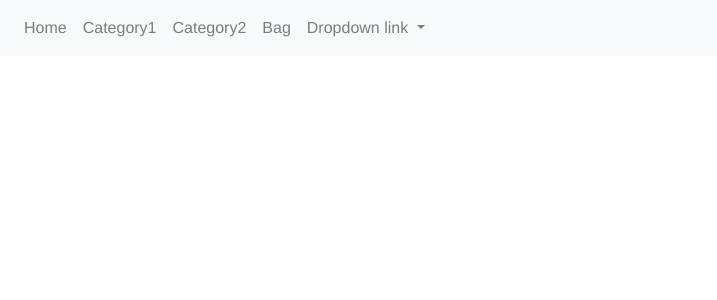
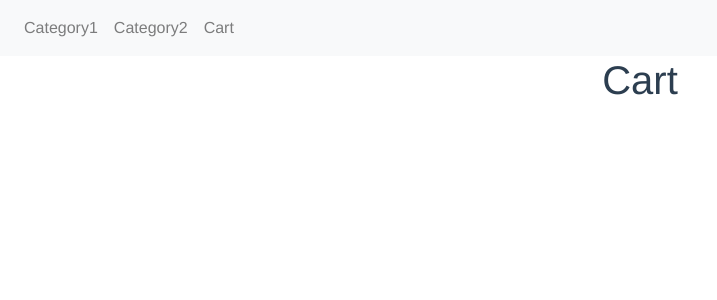
Before and after one commit to potatbut/vuexed, a Vue app: page /#/Cart in a window 1280 px wide. Shown: the top 300 px of the page, without its empty margins (0-717 px from the left). Built offline with nearby package versions, Linux system fonts and the light colour scheme.

Commit message:
Add cart

```diff
--- /dev/null
+++ b/src/components/CartItem.vue
@@ -0,0 +1,29 @@
+<template>
+    <div class="cartItem">
+        <img :src="cartItemData.url" class="card-img-top">
+        <h5 class="card-title" >{{cartItemData.title}}</h5>
+        <button  href="#" class="btn btn-primary">Delete</button>
+    </div>
+
+</template>
+
+<script>
+export default {
+    name: 'CartItem',
+    props: {
+        cartItemData: {
+            type: Object,
+            default() {
+                return {}
+            }
+        }
+    }
+}
+</script>
+
+<style >
+    .cartItem {
+        width: 250px;
+
+    }
+</style>
--- a/src/components/Header.vue
+++ b/src/components/Header.vue
@@ -15,31 +15,13 @@
             <div class="collapse navbar-collapse" id="navbarNavDropdown">
                 <ul class="navbar-nav">
                     <li class="nav-item">
-                        <router-link to="/" class="nav-link">Home</router-link>
-                    </li>
-                    <li class="nav-item">
                         <router-link to="/category1" class="nav-link">Category1</router-link>
                     </li>
                     <li class="nav-item">
                         <router-link to="/category2" class="nav-link">Category2</router-link>
                     </li>
                     <li class="nav-item">
-                        <router-link to="/bag" class="nav-link">Bag</router-link>
-                    </li>
-                    <li class="nav-item dropdown">
-                        <a
-                            class="nav-link dropdown-toggle"
-                            href="#" id="navbarDropdownMenuLink"
-                            role="button"
-                            data-toggle="dropdown"
-                            aria-haspopup="true"
-                            aria-expanded="false"
-                        >
-                        Dropdown link
-                        </a>
-                        <div class="dropdown-menu" aria-labelledby="navbarDropdownMenuLink">
-                            <a class="dropdown-item" href="#">Action</a>
-                        </div>
+                        <router-link to="/cart" class="nav-link">Cart</router-link>
                     </li>
                 </ul>
             </div>
--- /dev/null
+++ b/src/components/Item.vue
@@ -0,0 +1,27 @@
+<template>
+    <div catalogItem>
+    <img :src="item.url" class="card-img-top">
+    <h5 class="card-title" >{{item.title}}</h5>
+    <button @click="addToCart()" href="#" class="btn btn-primary">Add to cart</button>
+    </div>
+
+</template>
+
+<script>
+export default {
+    name: 'Item',
+    props: {
+        item: {
+            type: Object,
+            default() {
+                return{}
+            }
+        }
+    },
+    methods: {
+        addToCart() {
+            this.$emit('addToCart', this.item)
+        }
+    }
+}
+</script>
--- a/src/components/Page.vue
+++ b/src/components/Page.vue
@@ -2,22 +2,40 @@
   <div class="page" >
     <h1>Component Test</h1>
       <div class="card-deck cards">
-        <div class="card-body" v-for="product in allProducts" :key="product.id" style="width: 300px">
-          <img :src="product.url" class="card-img-top" alt="...">
-          <h5 class="card-title">{{product.title}}</h5>
-          <a href="#" class="btn btn-primary">Go somewhere</a>
-        </div>
+        <Item
+          class="card-body"
+          v-for="product in allProducts"
+          :key="product.id"
+          style="width: 300px"
+          :id="product.id"
+          :item="product"
+          @addToCart="addToCart"
+        />
       </div>
   </div>
 </template>
 
 <script>
 import { mapGetters } from 'vuex'
+import { mapActions } from 'vuex'
+import Item from '../components/Item'
+
 export default {
   name: 'Page',
   computed: mapGetters(['allProducts']),
   async mounted() {
     this.$store.dispatch('fetchProducts')
+  },
+  components: {
+    Item,
+  },
+  methods: {
+    ...mapActions([
+      'add_To_Cart'
+    ]),
+    addToCart(data){
+      this.add_To_Cart(data)
+    }
   }
 }
 </script>
--- a/src/router/index.js
+++ b/src/router/index.js
@@ -1,15 +1,9 @@
 import Vue from 'vue'
 import VueRouter from 'vue-router'
-import Home from '../views/Home.vue'
 
 Vue.use(VueRouter)
 
 const routes = [
-  {
-    path: '/',
-    name: 'Home',
-    component: Home
-  },
   {
     path: '/category1',
     name: 'Category1',
@@ -21,9 +15,9 @@ const routes = [
     component: () => import('../views/Category2.vue')
   },
   {
-    path: '/Bag',
-    name: 'Bag',
-    component: () => import('../views/Bag.vue')
+    path: '/Cart',
+    name: 'Cart',
+    component: () => import('../views/Cart.vue')
   }
 
 ]
--- a/src/store/index.js
+++ b/src/store/index.js
@@ -1,6 +1,7 @@
 import Vue from 'vue'
 import Vuex from 'vuex'
 import product from './modules/product'
+import addToCart from './modules/addToCart'
 
 import 'bootstrap'
 import 'bootstrap/dist/css/bootstrap.min.css'
@@ -9,6 +10,7 @@ Vue.use(Vuex)
 
 export default new Vuex.Store({
   modules: {
-    product
+    product,
+    addToCart
   },
 })
--- /dev/null
+++ b/src/store/modules/addToCart.js
@@ -0,0 +1,20 @@
+export default {
+    state: {
+        cart: [],
+    },
+    mutations: {
+        setCart: (state, item) => {
+            state.cart.push(item)
+        }
+    },
+    actions: {
+        add_To_Cart({commit}, item) {
+            commit('setCart', item)
+    }
+    },
+    getters: {
+        cart(state){
+            return state.cart
+        }
+    },
+}
--- a/src/store/modules/product.js
+++ b/src/store/modules/product.js
@@ -1,6 +1,6 @@
 export default {
   state: {
-    products: []
+    products: [],
   },
   mutations: {
       updateProducts(state, products) {
@@ -20,6 +20,5 @@ export default {
     allProducts(state) {
         return state.products
     }
-
   },
 }
--- a/src/views/Bag.vue
+++ /dev/null
@@ -1,5 +0,0 @@
-<template>
-  <div class="bag">
-    <h1>This is an bag</h1>
-  </div>
-</template>
--- /dev/null
+++ b/src/views/Cart.vue
@@ -0,0 +1,34 @@
+<template >
+  <div class="bag" v-bind:cartData="cart">
+    <h1>Cart</h1>
+    <CartItem
+      v-for="item in cartData"
+      :key="item.id"
+      :cartItemData="item"
+    />
+  </div>
+</template>
+
+<script>
+import CartItem from '../components/CartItem'
+import {mapGetters} from 'vuex'
+export default {
+  name: 'Bag',
+  components: {
+    CartItem,
+  },
+  computed: mapGetters(['cart']),
+  props: {
+    cartData: {
+      type: Array,
+      default() {
+        return []
+      }
+    }
+  }
+}
+</script>
+
+<style>
+
+</style>
--- a/src/views/Home.vue
+++ /dev/null
@@ -1,16 +0,0 @@
-<template>
-  <div class="home">
-    <h1>Home page</h1>
-    <p>Test task "Online store"</p>
-  </div>
-</template>
-
-<script>
-// @ is an alias to /src
-
-export default {
-  name: 'Home',
-  components: {
-  }
-}
-</script>
```
